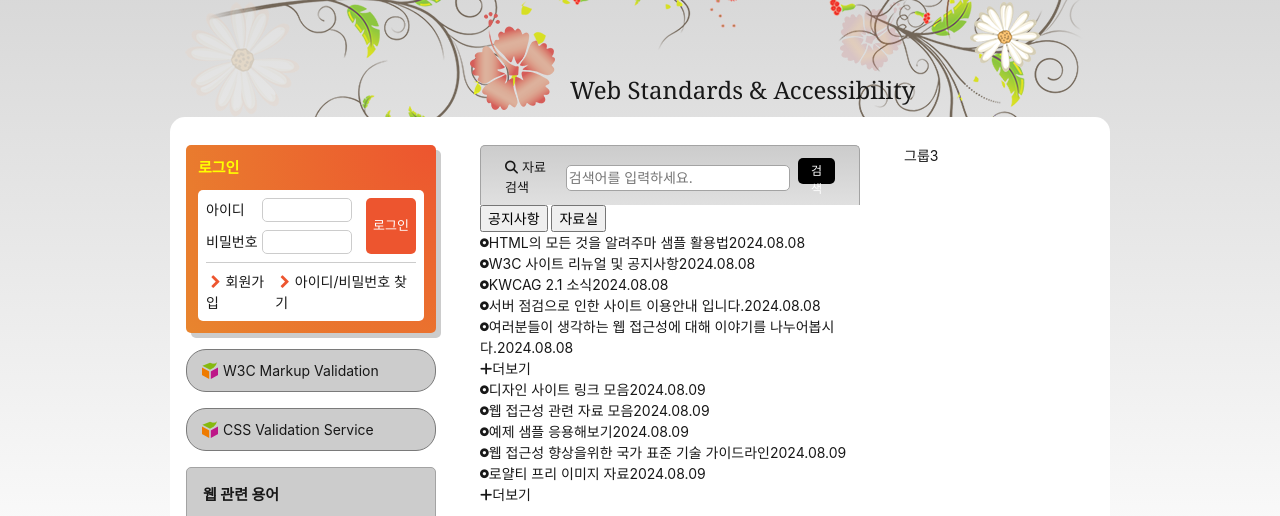
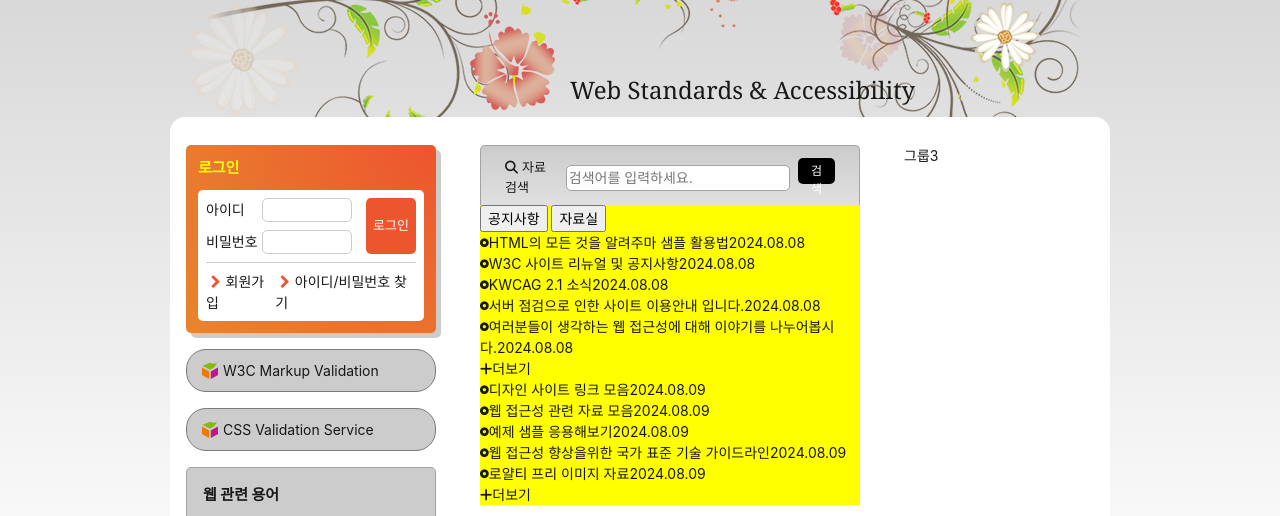
Before and after one commit to seulbinim/webcafe-multi, a plain HTML site: page index.html in a window 1280 px wide. Shown: the part 204-720 px from the top of the page. Drawn offline with Linux system fonts and the light colour scheme; a web font is replaced by a local one.

Commit message:
게시판 스타일

```diff
--- a/styles/main.css
+++ b/styles/main.css
@@ -490,6 +490,10 @@ a{
   }
 }
 
+/* 게시판 */
+.board{
+  background: yellow;
+}
 
 /* 슬로건 */
 .slogan{
```
